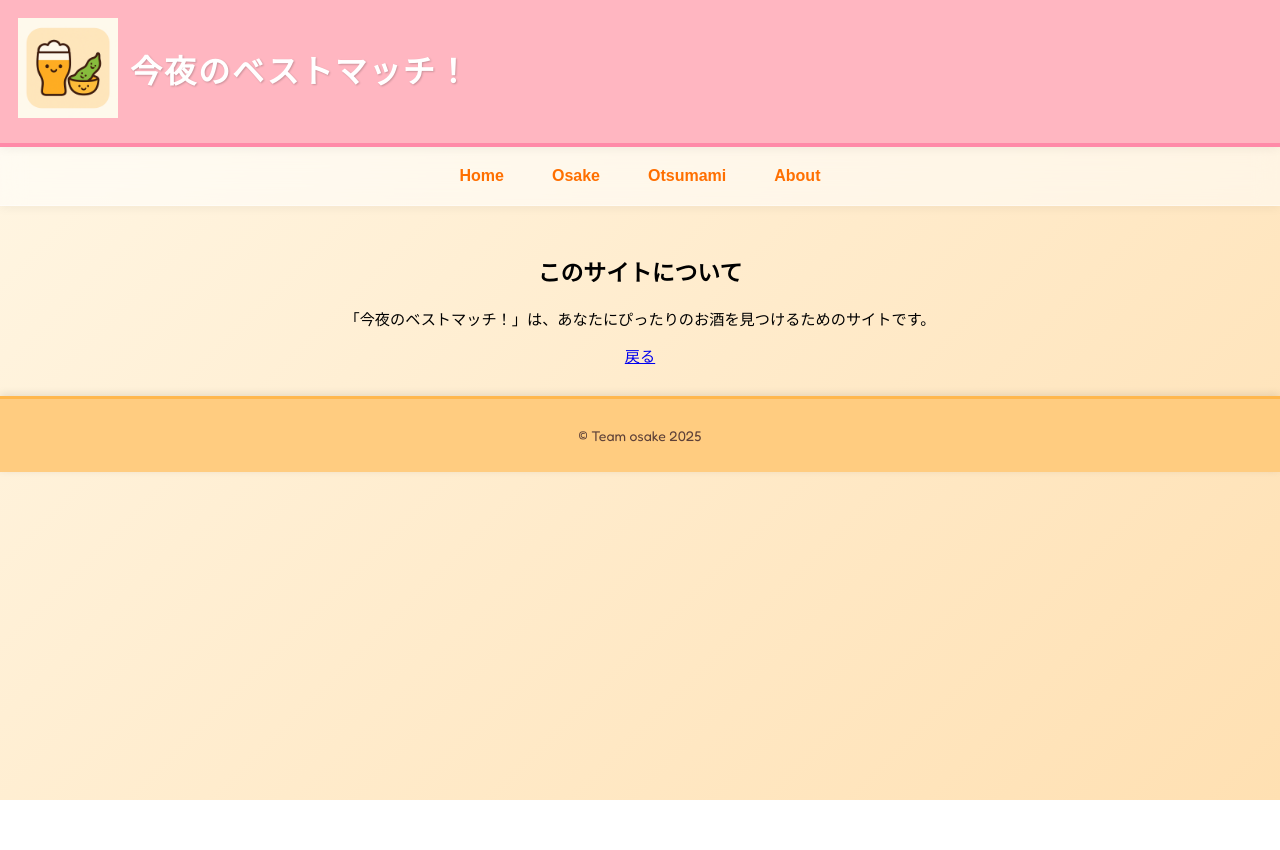
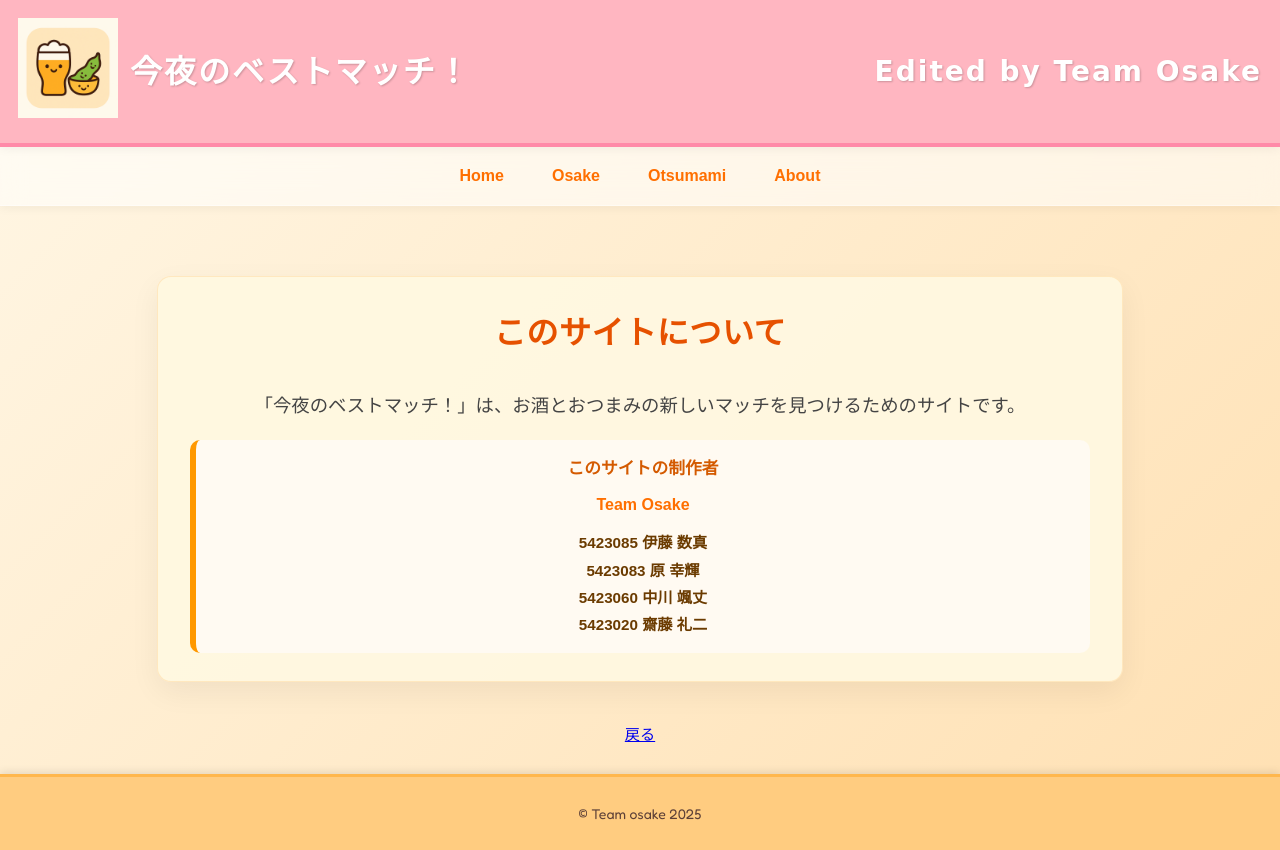
Before and after one commit to sreij/todays_best_match, a React (Vite) app: page /about in a window 1280 px wide. Before the commit the page ends 800 px from the top, so only its background shows below. Built offline with nearby package versions, Linux system fonts and the light colour scheme; a web font is replaced by a local one.

Commit message:
紹介ページの更新

```diff
--- a/public/style.css
+++ b/public/style.css
@@ -61,6 +61,70 @@ input[type="text"]:focus {
 main {
   text-align: center;
   padding: 50px 20px;
+}
+
+/* ------------------------------
+   About Page
+------------------------------ */
+main > section {
+  width: 80%;
+  max-width: 900px;
+  margin: 40px auto;
+  background: rgba(255, 248, 225, 0.95);
+  padding: 28px 32px;
+  border-radius: 14px;
+  border: 1px solid rgba(255, 204, 128, 0.35);
+  box-shadow: 0 10px 30px rgba(0, 0, 0, 0.06);
+  text-align: center;
+  line-height: 1.8;
+}
+
+main > section h1 {
+  margin-top: 0;
+  font-size: 2rem;
+  color: #e65100;
+  letter-spacing: 0.6px;
+}
+
+main > section p {
+  font-size: 1.15rem;
+  color: #444;
+  margin-bottom: 18px;
+}
+
+main > section author {
+  display: block;
+  margin-top: 12px;
+  padding: 14px 18px;
+  background: #fffaf2;
+  border-left: 6px solid #ff9800;
+  border-radius: 10px;
+  font-weight: 600;
+  color: #6b3b00;
+}
+
+main > section author h2 {
+  margin: 0 0 6px 0;
+  font-size: 1.05rem;
+  color: #d45a00;
+}
+
+main > section author h3 {
+  margin: 0 0 10px 0;
+  font-size: 1rem;
+  color: #ff6f00;
+}
+
+/* Responsive tweaks for About page */
+@media (max-width: 700px) {
+  main > section {
+    width: 92%;
+    padding: 18px;
+  }
+
+  main > section h1 {
+    font-size: 1.6rem;
+  }
 }
 
 /* Textarea card */
--- a/src/About.jsx
+++ b/src/About.jsx
@@ -4,8 +4,16 @@ export default function About() {
   return (
     <main>
       <section>
-        <h2>このサイトについて</h2>
-        <p>「今夜のベストマッチ！」は、あなたにぴったりのお酒を見つけるためのサイトです。</p>
+        <h1>このサイトについて</h1>
+        <p>「今夜のベストマッチ！」は、お酒とおつまみの新しいマッチを見つけるためのサイトです。</p>
+        <author>
+          <h2>このサイトの制作者</h2>
+          <h3>Team Osake</h3>
+          5423085 伊藤 数真<br />
+          5423083 原 幸輝<br />
+          5423060 中川 颯丈<br />
+          5423020 齋藤 礼二
+        </author>
       </section>
       <Link to="/">戻る</Link>
     </main>
--- a/src/Header.jsx
+++ b/src/Header.jsx
@@ -9,8 +9,7 @@ export default function Header() {
           <Link to="/"><img src="/pictures/Osake.png" alt="ロゴ画像" width={100} /></Link>
           <h1>今夜のベストマッチ！</h1>
         </div>
-
-
+        <p>Edited by Team Osake</p>
       </header>
       <nav className="header-nav" aria-label="Main navigation">
         <Link to="/">Home</Link>
```
